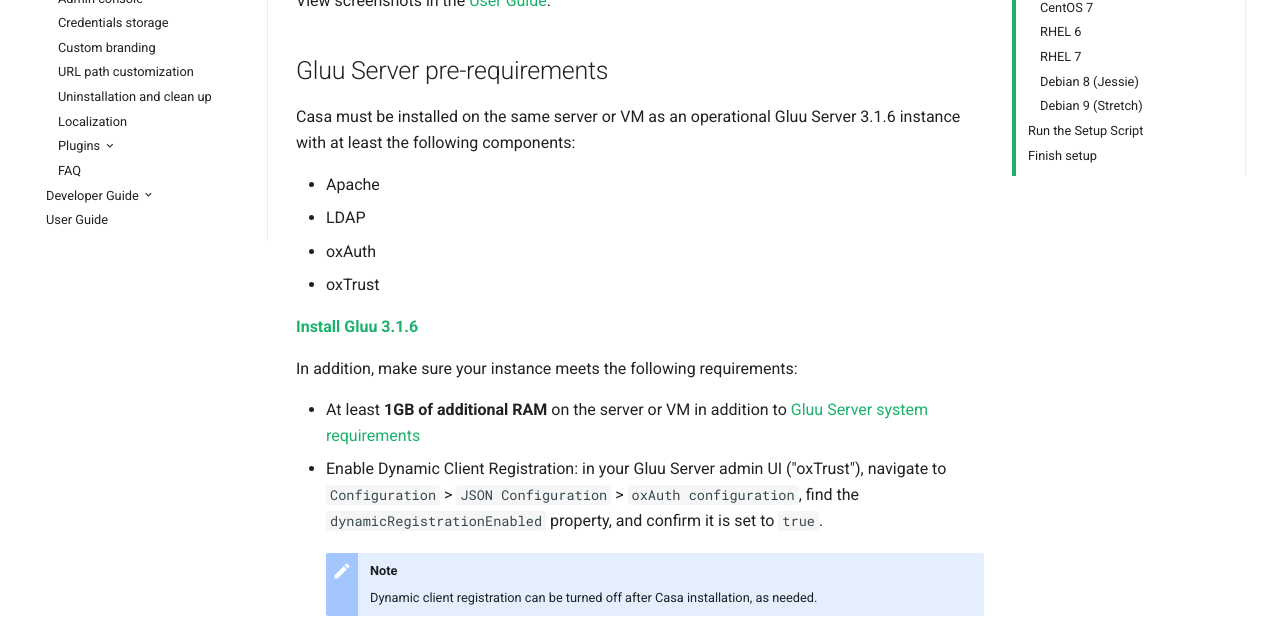
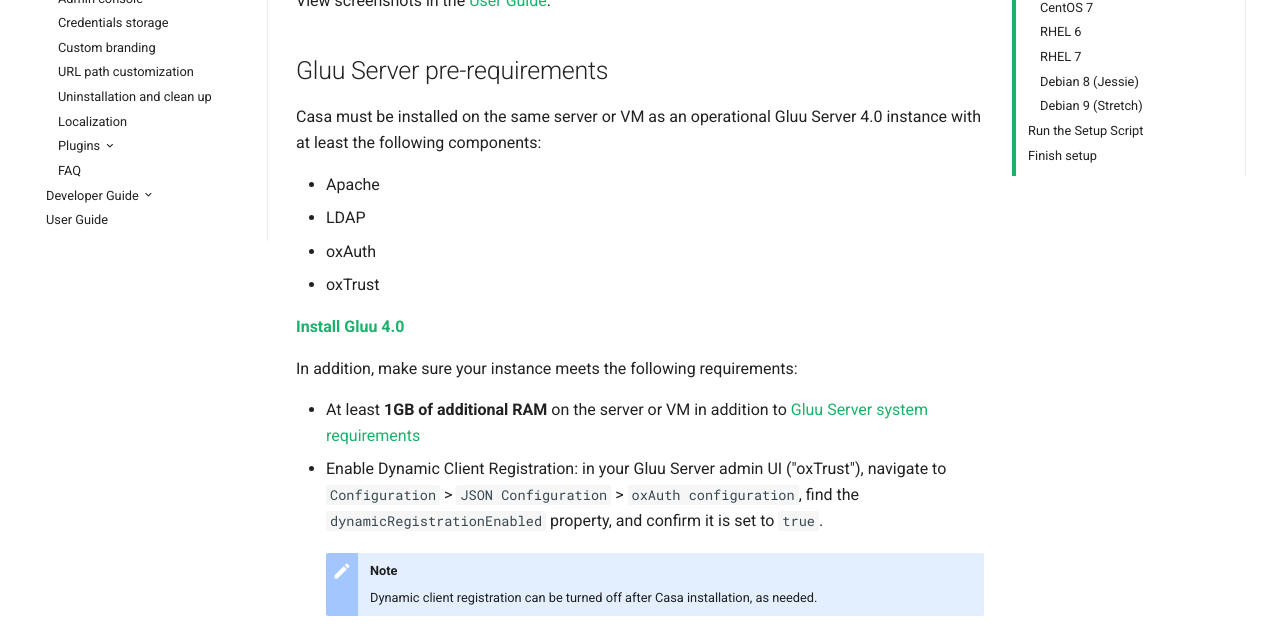
Before and after one commit to shmorri/docs-casa-prod, an MkDocs documentation site: the page built from docs/source/administration/installation.md, in a window 1280 px wide and 900 px high. Shown: the part 270-897 px from the top of the window. Built offline with MkDocs 1.6.1, drawn with Linux system fonts in a browser that asks for light colours; old or Windows-style settings are respelled for this version of MkDocs; some of the changed text lies outside the part shown.

Commit message:
3.1.6 > 4.0

```diff
--- a/docs/source/administration/installation.md
+++ b/docs/source/administration/installation.md
@@ -5,25 +5,25 @@ View screenshots in the [User Guide](../user-guide.md).
 
 ## Gluu Server pre-requirements
 
-Casa must be installed on the same server or VM as an operational Gluu Server 3.1.6 instance with at least the following components:
+Casa must be installed on the same server or VM as an operational Gluu Server 4.0 instance with at least the following components:
 
 - Apache
 - LDAP
 - oxAuth
 - oxTrust
 
-**[Install Gluu 3.1.6](https://gluu.org/docs/ce/3.1.6/installation-guide/)**
+**[Install Gluu 4.0](https://gluu.org/docs/ce/4.0/installation-guide/)**
 
 In addition, make sure your instance meets the following requirements:
 
-- At least **1GB of additional RAM** on the server or VM in addition to [Gluu Server system requirements](https://gluu.org/docs/ce/3.1.6/installation-guide/#system-requirements)
+- At least **1GB of additional RAM** on the server or VM in addition to [Gluu Server system requirements](https://gluu.org/docs/ce/4.0/installation-guide/#system-requirements)
 
 - Enable Dynamic Client Registration: in your Gluu Server admin UI ("oxTrust"), navigate to `Configuration` > `JSON Configuration` > `oxAuth configuration`, find the `dynamicRegistrationEnabled` property, and confirm it is set to `true`.
 
     !!! Note
         Dynamic client registration can be turned off after Casa installation, as needed.
 
-- If your Gluu Server 3.1.6 was upgraded from 2.4.4, ensure the `uma_protection` scope is allowed for dynamic registration in oxTrust.
+- If your Gluu Server 4.0 was upgraded from 2.4.4, ensure the `uma_protection` scope is allowed for dynamic registration in oxTrust.
 
 ## Installation via Linux Packages
 
@@ -115,9 +115,9 @@ The Casa setup script, `setup_casa.py`, adds the application to the Gluu Server,
 
 Log in to the Gluu Server chroot, as follows:
 
-`$ service gluu-server-3.1.6 login`
+`$ service gluu-server login`
 
-(Or `gluu-serverd-3.1.6 start` for systemd-based distros).
+(Or `gluu-serverd start` for systemd-based distros).
 
 Then `cd` to the setup scripts directory and run `setup_casa.py`:
 
```
